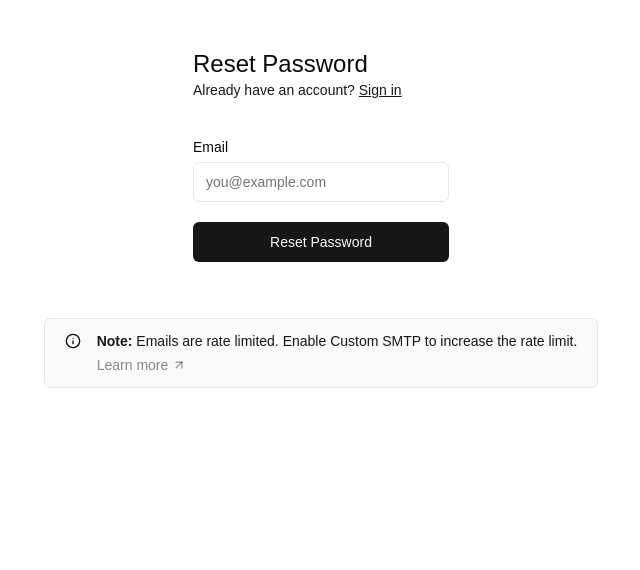
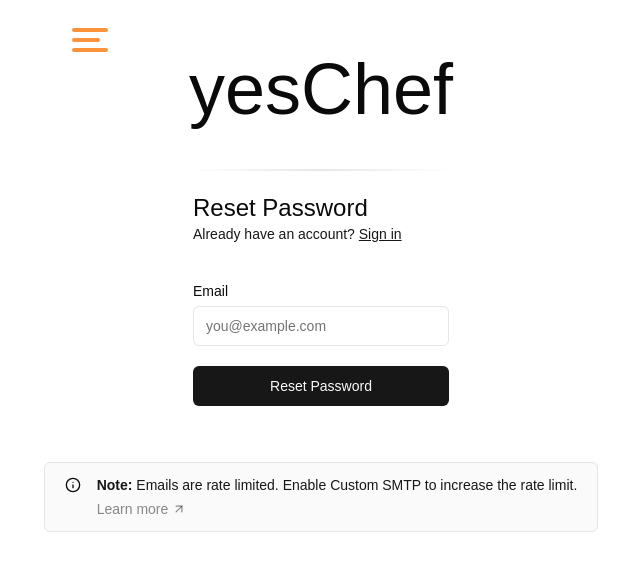
Before and after one commit to collinkelly09/yes-chef-next, a Next.js app: page /forgot-password in a window 1280 px wide. Shown: the top 570 px of the page, without its empty margins (319-959 px from the left). Built offline with nearby package versions, Linux system fonts and the light colour scheme; a web font is replaced by a local one.

Commit message:
style header for larger screens

```diff
--- a/app/layout.tsx
+++ b/app/layout.tsx
@@ -2,6 +2,7 @@
 import { Italianno, Jacques_Francois } from "next/font/google";
 import { Toaster } from "react-hot-toast";
 import "./globals.css";
+import Nav from "@/components/menu/Nav";
 
 export const italianno = Italianno({
   weight: "400",
@@ -46,7 +47,10 @@
           disableTransitionOnChange
         >
           <main className="min-h-screen flex flex-col items-center">
-            <div className=" pt-5 md:pt-12 flex flex-col">{children}</div>
+            <div className="flex flex-col">
+              <Nav />
+              <div className=" pt-5 md:pt-12 flex flex-col">{children}</div>
+            </div>
             {/* <div>
               <footer className="w-full flex items-center justify-center border-t mx-auto text-center text-xs gap-8 py-16">
 
--- a/app/page.tsx
+++ b/app/page.tsx
@@ -8,13 +8,6 @@
   const user = await getUser();
   return (
     <>
-      <div className="flex ">
-        <div>
-          <MenuButton />
-          <div className="h-full"></div>
-        </div>
-        <Hero />
-      </div>
       {!user ? (
         <>
           <AuthPage />
--- /dev/null
+++ b/components/menu/Menu.tsx
@@ -0,0 +1,16 @@
+"use client";
+
+import React, { useState } from "react";
+import MenuButton from "../ui/MenuButton";
+
+const Menu = () => {
+  const [isOpen, setIsOpen] = useState<boolean>(false);
+
+  return (
+    <div className="absolute left-0 top-0 bottom-0 flex items-start">
+      <MenuButton setIsOpen={setIsOpen} />
+    </div>
+  );
+};
+
+export default Menu;
--- /dev/null
+++ b/components/menu/Nav.tsx
@@ -0,0 +1,15 @@
+import Hero from "../Hero";
+import Menu from "./Menu";
+
+const Nav = () => {
+  return (
+    <div className="relative w-full h-32 md:h-36">
+      <Menu />
+      <div className="absolute inset-0 flex justify-center md:mt-28 items-center">
+        <Hero />
+      </div>
+    </div>
+  );
+};
+
+export default Nav;
--- /dev/null
+++ b/components/ui/MenuButton.tsx
@@ -0,0 +1,19 @@
+"use client";
+
+const MenuButton = ({
+  setIsOpen,
+}: {
+  setIsOpen: React.Dispatch<React.SetStateAction<boolean>>;
+}) => {
+  return (
+    <button onClick={() => setIsOpen((prev) => !prev)}>
+      <div className="flex flex-col gap-1.5 p-7">
+        <div className="w-9 h-1 bg-orange-400 rounded-md"></div>
+        <div className="w-7 h-1 bg-orange-400 rounded-md"></div>
+        <div className="w-9 h-1 bg-orange-400 rounded-md"></div>
+      </div>
+    </button>
+  );
+};
+
+export default MenuButton;
```
